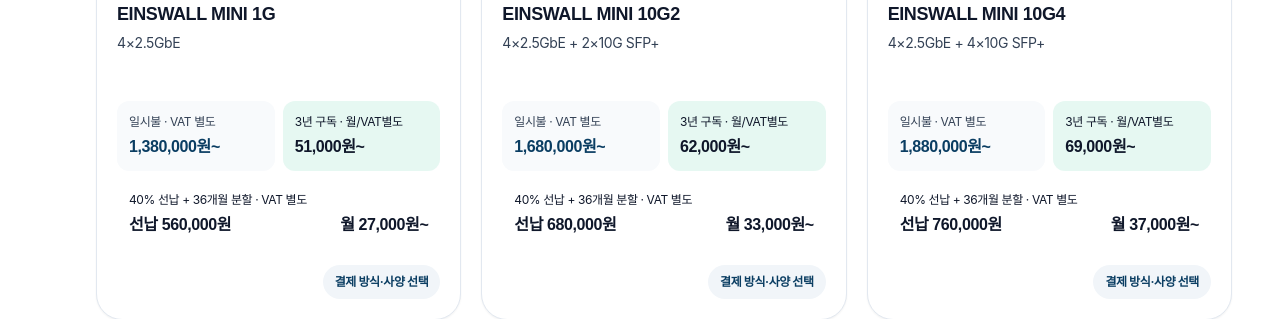
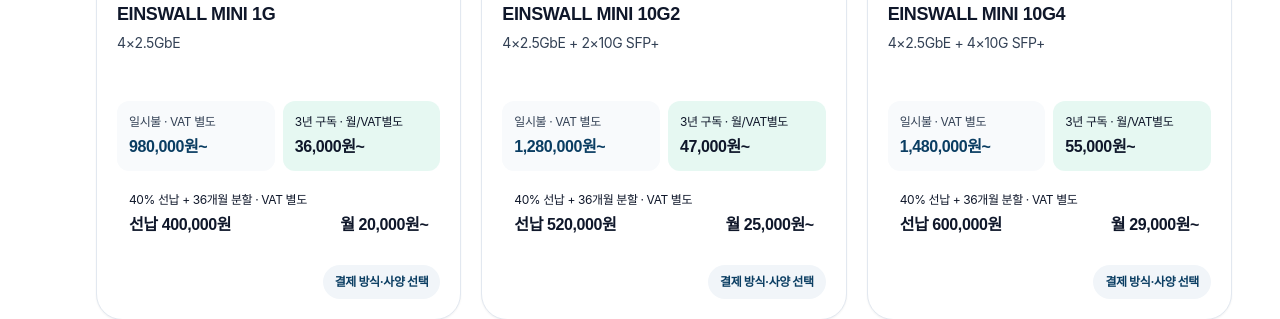
Before and after one commit to yumunix/einstech-landing, a Next.js app: page /einswall in a window 1280 px wide. Shown: the part 3140-3459 px from the top of the page. Built offline with nearby package versions, Linux system fonts and the light colour scheme; a web font is replaced by a local one.

Commit message:
change: set Samsung firewall memory and NVMe ranges

```diff
--- a/app/einswall/PricingConfigurator.jsx
+++ b/app/einswall/PricingConfigurator.jsx
@@ -35,23 +35,29 @@
 ];
 
 const memoryOptions = [
-  { id: "16", label: "16GB DDR5 SO-DIMM", detail: "삼성전자·SK하이닉스", price: einswallPrices.memory["16"] },
-  { id: "32", label: "32GB DDR5 SO-DIMM", detail: "삼성전자·SK하이닉스", price: einswallPrices.memory["32"] },
-  { id: "64", label: "64GB DDR5 SO-DIMM", detail: "32GB×2 · 삼성전자·SK하이닉스", price: einswallPrices.memory["64"] },
+  { id: "8", label: "8GB DDR5 SO-DIMM", detail: "삼성전자 · 기본 구성", price: einswallPrices.memory["8"] },
+  { id: "16", label: "16GB DDR5 SO-DIMM", detail: "삼성전자", price: einswallPrices.memory["16"] },
+  { id: "32", label: "32GB DDR5 SO-DIMM", detail: "삼성전자 · 최대 구성", price: einswallPrices.memory["32"] },
 ];
 
 const storageOptions = [
   {
+    id: "128",
+    label: "128GB NVMe",
+    detail: "삼성전자 · 기본 구성",
+    price: einswallPrices.storage["128"],
+  },
+  {
+    id: "256",
+    label: "256GB NVMe",
+    detail: "삼성전자",
+    price: einswallPrices.storage["256"],
+  },
+  {
     id: "512",
     label: "500/512GB NVMe",
-    detail: "삼성전자·SK하이닉스 정품",
+    detail: "삼성전자 · 최대 구성",
     price: einswallPrices.storage["512"],
-  },
-  {
-    id: "1tb",
-    label: "1TB NVMe",
-    detail: "삼성전자·SK하이닉스 정품",
-    price: einswallPrices.storage["1tb"],
   },
 ];
 
@@ -122,8 +128,8 @@
 export default function PricingConfigurator() {
   const [cpu, setCpu] = useState("8505");
   const [sfp, setSfp] = useState("none");
-  const [memory, setMemory] = useState("16");
-  const [storage, setStorage] = useState("512");
+  const [memory, setMemory] = useState("8");
+  const [storage, setStorage] = useState("128");
   const [modules, setModules] = useState("none");
 
   const availableModuleOptions =
@@ -257,8 +263,8 @@
             유료 보안 구독·라이선스, 유지보수비 및 별도 워런티 비용
           </p>
           <p>
-            메모리는 삼성전자·SK하이닉스 DDR5 SO-DIMM, NVMe는 삼성전자·SK하이닉스
-            국내 유통 제품의 현재 판매가를 기준으로 산정합니다. 부품 시세는{" "}
+            메모리와 NVMe는 삼성전자 국내 신품의 현재 판매가를 기준으로 산정합니다.
+            부품 시세는{" "}
             {pricingPolicy.sourceSummary} 방식으로 확인하며, {pricingPolicy.componentRule}
             합니다. {pricingPolicy.exclusions} 기준입니다.
           </p>
--- a/app/einswall/RackAdvancedConfigurator.jsx
+++ b/app/einswall/RackAdvancedConfigurator.jsx
@@ -7,7 +7,7 @@
 export default function RackAdvancedConfigurator() {
   const total = einswallPrices.rack.advancedConfigured;
   const annualMaintenance = Math.ceil((total * 0.15) / 10000) * 10000;
-  const inquiry = encodeURIComponent("EINSWALL RACK ADVANCED / Intel Core i5-13400 / 16GB / 500·512GB NVMe 구성 견적 문의");
+  const inquiry = encodeURIComponent("EINSWALL RACK ADVANCED / Intel Core i5-13400 / 8GB / 128GB NVMe 구성 견적 문의");
 
   return (
     <div className="grid overflow-hidden rounded-[32px] border border-slate-200 bg-white lg:grid-cols-[1fr_360px] lg:ml-12">
@@ -19,7 +19,7 @@
         <h3 className="font-display text-2xl font-bold text-slate-900">EINSWALL RACK ADVANCED</h3>
         <p className="mt-3 max-w-2xl text-sm leading-relaxed text-slate-500">통신실·서버실의 표준 19형 랙에 장착하는 고성능 방화벽 서버입니다. Intel Core i5-13400과 2.5G·10G 인터페이스를 기반으로 지사·사무실의 방화벽, VPN 및 회선 이중화 용도에 적합합니다.</p>
         <dl className="mt-7 grid gap-3 sm:grid-cols-2">
-          {[["CPU", "Intel Core i5-13400 · 10코어"], ["폼팩터", "19형 1U Rackmount"], ["네트워크", "8×2.5GbE"], ["광 포트", "4×10G SFP+"], ["메모리", "16GB 구성 기준"], ["스토리지", "500/512GB NVMe 구성 기준"]].map(([label, value]) => (
+          {[["CPU", "Intel Core i5-13400 · 10코어"], ["폼팩터", "19형 1U Rackmount"], ["네트워크", "8×2.5GbE"], ["광 포트", "4×10G SFP+"], ["메모리", "8GB 구성 기준 · 최대 32GB"], ["스토리지", "128GB NVMe 기준 · 최대 512GB"]].map(([label, value]) => (
             <div key={label} className="rounded-2xl bg-slate-50 px-4 py-3"><dt className="font-mono text-[9px] uppercase tracking-widest text-slate-400">{label}</dt><dd className="mt-1 text-sm font-semibold text-slate-800">{value}</dd></div>
           ))}
         </dl>
@@ -28,7 +28,7 @@
       <aside className="bg-navy p-8 text-white">
         <div className="font-mono text-[10px] uppercase tracking-[0.18em] text-white/50">Standard Configuration</div>
         <div className="mt-5 space-y-3 border-y border-white/10 py-5 text-sm text-white/75">
-          {["Intel Core i5-13400", "16GB 메모리", "500/512GB NVMe", "기본 방화벽 OS 설치"].map((item) => <div key={item} className="flex items-center gap-2"><span className="h-1.5 w-1.5 rounded-full bg-emerald" />{item}</div>)}
+          {["Intel Core i5-13400", "삼성 8GB 메모리", "삼성 128GB NVMe", "기본 방화벽 OS 설치"].map((item) => <div key={item} className="flex items-center gap-2"><span className="h-1.5 w-1.5 rounded-full bg-emerald" />{item}</div>)}
         </div>
         <div className="mt-6 text-xs text-white/50">예상 공급가 · VAT 별도</div>
         <div className="mt-1 font-display text-3xl font-black">{won.format(total)}원</div>
--- a/app/einswall/RackEntryConfigurator.jsx
+++ b/app/einswall/RackEntryConfigurator.jsx
@@ -7,7 +7,7 @@
 export default function RackEntryConfigurator() {
   const total = einswallPrices.rack.entryConfigured;
   const annualMaintenance = Math.ceil((total * 0.15) / 10000) * 10000;
-  const inquiry = encodeURIComponent("EINSWALL RACK ENTRY / Intel Atom C3758 / 16GB / 500·512GB NVMe 구성 견적 문의");
+  const inquiry = encodeURIComponent("EINSWALL RACK ENTRY / Intel Atom C3758 / 8GB / 128GB NVMe 구성 견적 문의");
 
   return (
     <div className="grid overflow-hidden rounded-[32px] border border-slate-200 bg-white lg:grid-cols-[1fr_360px] lg:ml-12">
@@ -19,7 +19,7 @@
         <h3 className="font-display text-2xl font-bold text-slate-900">EINSWALL RACK ENTRY</h3>
         <p className="mt-3 max-w-2xl text-sm leading-relaxed text-slate-500">통신실·서버실의 표준 19형 랙에 장착하는 보급형 방화벽 서버입니다. Intel Atom C3758과 다수의 유선 인터페이스를 기반으로 지사·사무실의 방화벽, VPN 및 회선 이중화 용도에 적합합니다.</p>
         <dl className="mt-7 grid gap-3 sm:grid-cols-2">
-          {[["CPU", "Intel Atom C3758 · 8코어"], ["폼팩터", "19형 1U Rackmount"], ["네트워크", "6×1GbE + 4×2.5GbE"], ["광 포트", "4×SFP"], ["메모리", "16GB 구성 기준"], ["스토리지", "500/512GB NVMe 구성 기준"]].map(([label, value]) => (
+          {[["CPU", "Intel Atom C3758 · 8코어"], ["폼팩터", "19형 1U Rackmount"], ["네트워크", "6×1GbE + 4×2.5GbE"], ["광 포트", "4×SFP"], ["메모리", "8GB 구성 기준 · 최대 32GB"], ["스토리지", "128GB NVMe 기준 · 최대 512GB"]].map(([label, value]) => (
             <div key={label} className="rounded-2xl bg-slate-50 px-4 py-3"><dt className="font-mono text-[9px] uppercase tracking-widest text-slate-400">{label}</dt><dd className="mt-1 text-sm font-semibold text-slate-800">{value}</dd></div>
           ))}
         </dl>
@@ -28,7 +28,7 @@
       <aside className="bg-navy p-8 text-white">
         <div className="font-mono text-[10px] uppercase tracking-[0.18em] text-white/50">Standard Configuration</div>
         <div className="mt-5 space-y-3 border-y border-white/10 py-5 text-sm text-white/75">
-          {["Atom C3758", "16GB 메모리", "500/512GB NVMe", "기본 방화벽 OS 설치"].map((item) => <div key={item} className="flex items-center gap-2"><span className="h-1.5 w-1.5 rounded-full bg-emerald" />{item}</div>)}
+          {["Atom C3758", "삼성 8GB 메모리", "삼성 128GB NVMe", "기본 방화벽 OS 설치"].map((item) => <div key={item} className="flex items-center gap-2"><span className="h-1.5 w-1.5 rounded-full bg-emerald" />{item}</div>)}
         </div>
         <div className="mt-6 text-xs text-white/50">예상 공급가 · VAT 별도</div>
         <div className="mt-1 font-display text-3xl font-black">{won.format(total)}원</div>
--- a/app/einswall/RackFlagshipConfigurator.jsx
+++ b/app/einswall/RackFlagshipConfigurator.jsx
@@ -7,7 +7,7 @@
 export default function RackFlagshipConfigurator() {
   const total = einswallPrices.rack.flagshipConfigured;
   const annualMaintenance = Math.ceil((total * 0.15) / 10000) * 10000;
-  const inquiry = encodeURIComponent("EINSWALL RACK FLAGSHIP / LGA1700 플랫폼 / 16GB / 500·512GB NVMe 구성 견적 문의");
+  const inquiry = encodeURIComponent("EINSWALL RACK FLAGSHIP / LGA1700 플랫폼 / 8GB / 128GB NVMe 구성 견적 문의");
 
   return (
     <div className="grid overflow-hidden rounded-[32px] border border-slate-200 bg-white lg:grid-cols-[1fr_360px] lg:ml-12">
@@ -19,7 +19,7 @@
         <h3 className="font-display text-2xl font-bold text-slate-900">EINSWALL RACK FLAGSHIP</h3>
         <p className="mt-3 max-w-2xl text-sm leading-relaxed text-slate-500">통신실·서버실의 표준 19형 랙에 장착하는 확장형 2U 방화벽 서버입니다. Intel 12~14세대 LGA1700 플랫폼과 대규모 10G 인터페이스를 기반으로 지사·사무실의 방화벽, VPN 및 회선 이중화 용도에 적합합니다.</p>
         <dl className="mt-7 grid gap-3 sm:grid-cols-2">
-          {[["CPU", "Intel 12~14세대 LGA1700 · CPU 선택"], ["폼팩터", "19형 2U Rackmount"], ["네트워크", "최대 16×RJ45"], ["광 포트", "최대 8×10G SFP+"], ["메모리", "16GB 구성 기준"], ["스토리지", "500/512GB NVMe 구성 기준"]].map(([label, value]) => (
+          {[["CPU", "Intel 12~14세대 LGA1700 · CPU 선택"], ["폼팩터", "19형 2U Rackmount"], ["네트워크", "최대 16×RJ45"], ["광 포트", "최대 8×10G SFP+"], ["메모리", "8GB 구성 기준 · 최대 32GB"], ["스토리지", "128GB NVMe 기준 · 최대 512GB"]].map(([label, value]) => (
             <div key={label} className="rounded-2xl bg-slate-50 px-4 py-3"><dt className="font-mono text-[9px] uppercase tracking-widest text-slate-400">{label}</dt><dd className="mt-1 text-sm font-semibold text-slate-800">{value}</dd></div>
           ))}
         </dl>
@@ -28,7 +28,7 @@
       <aside className="bg-navy p-8 text-white">
         <div className="font-mono text-[10px] uppercase tracking-[0.18em] text-white/50">Standard Configuration</div>
         <div className="mt-5 space-y-3 border-y border-white/10 py-5 text-sm text-white/75">
-          {["LGA1700 플랫폼", "16GB 메모리", "500/512GB NVMe", "기본 방화벽 OS 설치"].map((item) => <div key={item} className="flex items-center gap-2"><span className="h-1.5 w-1.5 rounded-full bg-emerald" />{item}</div>)}
+          {["LGA1700 플랫폼", "삼성 8GB 메모리", "삼성 128GB NVMe", "기본 방화벽 OS 설치"].map((item) => <div key={item} className="flex items-center gap-2"><span className="h-1.5 w-1.5 rounded-full bg-emerald" />{item}</div>)}
         </div>
         <div className="mt-6 text-xs text-white/50">예상 공급가 · VAT 별도</div>
         <div className="mt-1 font-display text-3xl font-black">{won.format(total)}원</div>
--- a/app/einswall/RackPricingConfigurator.jsx
+++ b/app/einswall/RackPricingConfigurator.jsx
@@ -52,13 +52,14 @@
 };
 
 const memoryOptions = [
-  { id: "16", label: "16GB", detail: "기본 구성", price: einswallPrices.memory["16"] },
-  { id: "32", label: "32GB", detail: "VPN·IDS/IPS 권장", price: einswallPrices.memory["32"] },
-  { id: "64", label: "64GB", detail: "대규모 정책·로그", price: einswallPrices.memory["64"] },
+  { id: "8", label: "8GB", detail: "삼성전자 · 기본 구성", price: einswallPrices.memory["8"] },
+  { id: "16", label: "16GB", detail: "삼성전자 · VPN·IDS/IPS 권장", price: einswallPrices.memory["16"] },
+  { id: "32", label: "32GB", detail: "삼성전자 · 최대 구성", price: einswallPrices.memory["32"] },
 ];
 const storageOptions = [
-  { id: "512", label: "500/512GB NVMe", detail: "기본 구성", price: einswallPrices.storage["512"] },
-  { id: "1tb", label: "1TB NVMe", detail: "로그 장기 보관", price: einswallPrices.storage["1tb"] },
+  { id: "128", label: "128GB NVMe", detail: "삼성전자 · 기본 구성", price: einswallPrices.storage["128"] },
+  { id: "256", label: "256GB NVMe", detail: "삼성전자", price: einswallPrices.storage["256"] },
+  { id: "512", label: "500/512GB NVMe", detail: "삼성전자 · 최대 구성", price: einswallPrices.storage["512"] },
 ];
 const moduleOptions = [
   { id: "none", label: "모듈 미포함", detail: "보유 모듈 사용", price: 0 },
@@ -90,8 +91,8 @@
 export default function RackPricingConfigurator({ familyId }) {
   const family = families[familyId];
   const [cpu, setCpu] = useState(family.cpus[0].id);
-  const [memory, setMemory] = useState("16");
-  const [storage, setStorage] = useState("512");
+  const [memory, setMemory] = useState("8");
+  const [storage, setStorage] = useState("128");
   const [modules, setModules] = useState("none");
   useEffect(() => {
     const selectModel = (event) => {
--- a/app/einswall/pricing-market.json
+++ b/app/einswall/pricing-market.json
@@ -1,14 +1,18 @@
 {
   "effectiveMonth": "2026.08",
   "nextReviewDate": "2026-09-01",
-  "memory16": 335000,
-  "memory32": 547000,
-  "storage512": 300000,
-  "storage1tb": 397000,
+  "memory8": 152000,
+  "memory16": 333000,
+  "memory32": 588000,
+  "storage128": 88000,
+  "storage256": 90000,
+  "storage512": 275000,
   "sources": {
+    "memory8": "삼성전자 DDR5-4800 SO-DIMM 8GB",
     "memory16": "삼성전자 DDR5-4800 SO-DIMM 16GB",
     "memory32": "삼성전자 DDR5-4800 SO-DIMM 32GB",
-    "storage512": "삼성전자 980 / SK하이닉스 P41 500GB",
-    "storage1tb": "삼성전자 990 EVO Plus / SK하이닉스 P41 1TB"
+    "storage128": "삼성전자 PM991 M.2 NVMe 128GB",
+    "storage256": "삼성전자 PM9C1 M.2 NVMe 256GB",
+    "storage512": "삼성전자 980 M.2 NVMe 500GB"
   }
 }
--- a/app/einswall/pricing.js
+++ b/app/einswall/pricing.js
@@ -11,9 +11,9 @@
   fixedUsdKrw: 1600,
   importTaxRate: 0.18,
   reviewCycle: "매월 1일 검토·갱신",
-  sourceSummary: "네이버 쇼핑 직접 조사 · 다나와 가격비교 교차 검증",
+  sourceSummary: "삼성전자 국내 신품 · 다나와 가격비교 기준",
   componentRule:
-    "정확한 모델의 국내 신품 배송포함 최저 3개 중 중간값을 구하고, 삼성전자·SK하이닉스 중 높은 값을 기준으로 산정",
+    "삼성전자 메모리와 NVMe의 국내 신품 공급가를 기준으로 산정",
   exclusions: "중고·해외구매·병행수입·렌탈·품절 상품 제외",
 };
 
@@ -24,13 +24,13 @@
 export const einswallPrices = {
   cpu: {
     "8505": roundUp10000(
-      1037000 + market.memory16 + market.storage512 - excludedServiceFees,
+      1037000 + market.memory8 + market.storage128 - excludedServiceFees,
     ),
     i5: roundUp10000(
-      1237000 + market.memory16 + market.storage512 - excludedServiceFees,
+      1237000 + market.memory8 + market.storage128 - excludedServiceFees,
     ),
     i7: roundUp10000(
-      1437000 + market.memory16 + market.storage512 - excludedServiceFees,
+      1437000 + market.memory8 + market.storage128 - excludedServiceFees,
     ),
   },
   network: {
@@ -39,13 +39,14 @@
     "4s": 500000,
   },
   memory: {
-    "16": 0,
-    "32": roundUp10000(market.memory32 - market.memory16 + 95000),
-    "64": roundUp10000(market.memory32 * 2 - market.memory16 + 105000),
+    "8": 0,
+    "16": roundUp10000(market.memory16 - market.memory8),
+    "32": roundUp10000(market.memory32 - market.memory8),
   },
   storage: {
-    "512": 0,
-    "1tb": roundUp10000(market.storage1tb - market.storage512 + 170000),
+    "128": 0,
+    "256": roundUp10000(market.storage256 - market.storage128),
+    "512": roundUp10000(market.storage512 - market.storage128),
   },
   sfpModule: {
     none: 0,
@@ -59,18 +60,18 @@
     ),
     entryConfigured: roundUp10000(
       rackEntryUsd * pricingPolicy.fixedUsdKrw * (1 + pricingPolicy.importTaxRate) +
-        market.memory16 +
-        market.storage512,
+        market.memory8 +
+        market.storage128,
     ),
     advancedConfigured: roundUp10000(
       rackAdvancedUsd * pricingPolicy.fixedUsdKrw * (1 + pricingPolicy.importTaxRate) +
-        market.memory16 +
-        market.storage512,
+        market.memory8 +
+        market.storage128,
     ),
     flagshipConfigured: roundUp10000(
       rackFlagshipUsd * pricingPolicy.fixedUsdKrw * (1 + pricingPolicy.importTaxRate) +
-        market.memory16 +
-        market.storage512,
+        market.memory8 +
+        market.storage128,
     ),
   },
 };
```
